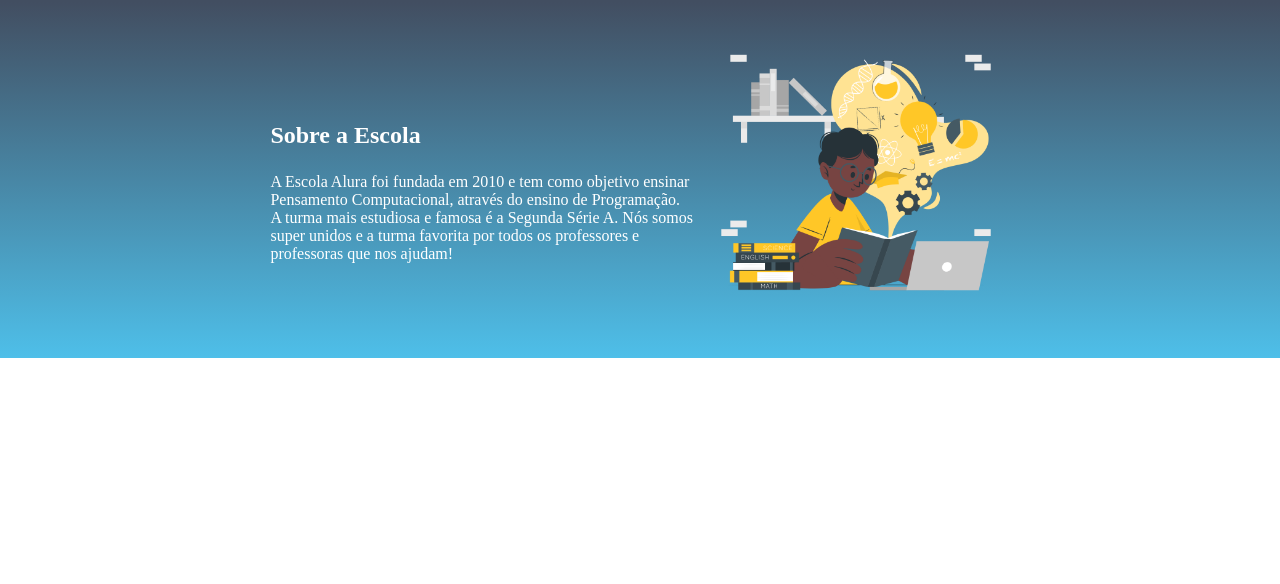
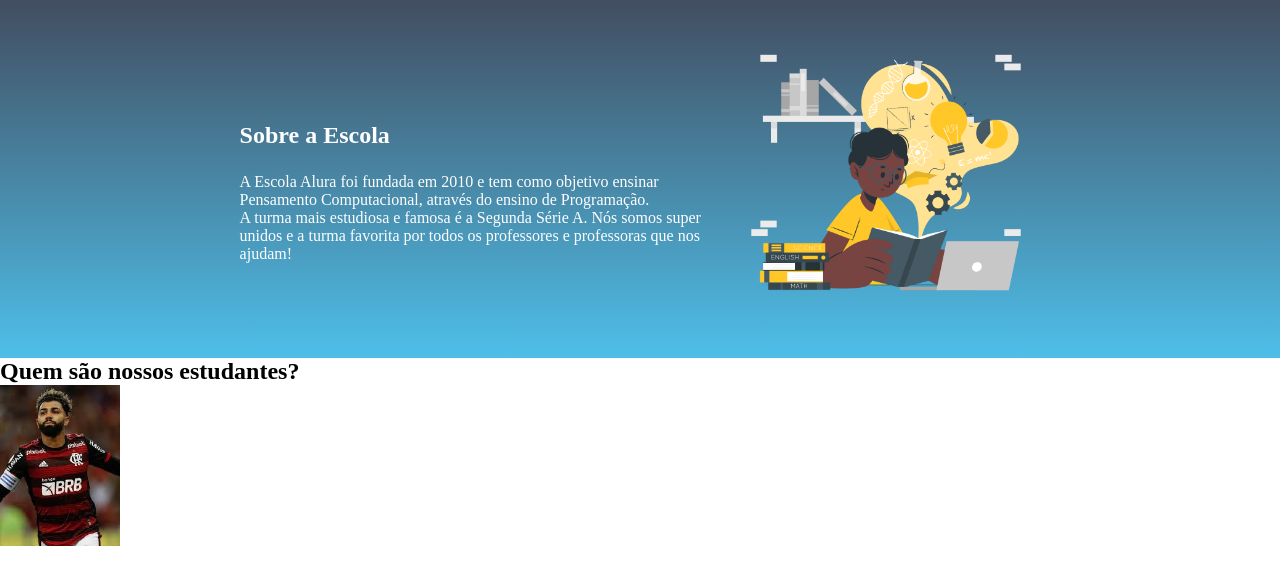
Before and after one commit to luk1ng777/meu-projeto-1, a plain HTML site: page index.html in a window 1280 px wide. Shown: the part 178-762 px from the top of the page. Drawn offline with Linux system fonts and the light colour scheme.

Commit message:
Add files via upload

```diff
--- a/index.html
+++ b/index.html
@@ -13,7 +13,6 @@
         <ul class="cabeçalho-lista">
             <li class="cabeçalho-lista-item">Escola</li>
             <li class="cabeçalho-lista-item">Estudante</li>
-
         </ul>
     </header>
     <section class="escola">
@@ -21,10 +20,15 @@
             <h2 class="escola-titulo">Sobre a Escola</h2>
             <p class="escola-texto-um">A Escola Alura foi fundada em 2010 e tem como objetivo ensinar Pensamento Computacional, através do ensino de  Programação.</p>
             <p class="escola-texto-dois">A turma mais estudiosa e famosa é a Segunda Série A. Nós somos super unidos e a turma favorita por todos os professores e professoras que nos ajudam!</p>
-
         </div>
         <img class="escola-imagem" src="Learning-cuate.png" alt="">
-        </section>
+    </section>
+    <section class="Estudante">
+        <h2 class="estudante-titulo">Quem são nossos estudantes?</h2>
+        <img class="estudantes-imagem" src="gabi.jpeg" alt="foto do gabi">
+
+
+
+    </section>
 </body>
-
 </html>
--- a/style.css
+++ b/style.css
@@ -36,8 +36,12 @@
 }
 
 .escola-div-conteudo{
-    width: 35%;
+    width: 40%;
 }
 .escola-titulo{
     padding: 24px 0;
 }
+
+.estudantes-imagem{
+    width: 120px;
+}
```
Also changed, not shown: andreas.jpeg (added), arrasca.jpeg (added), bh.jpeg (added), cruz.jpeg (added), gabi.jpeg (added), lucas.jpeg (added), pedro.jpeg (added), vinijr.jpeg (added).
